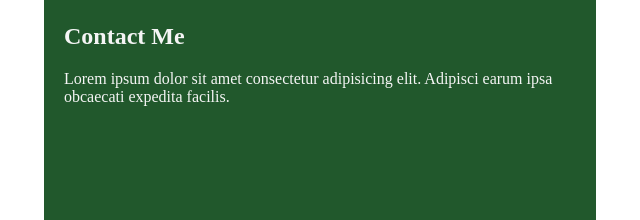
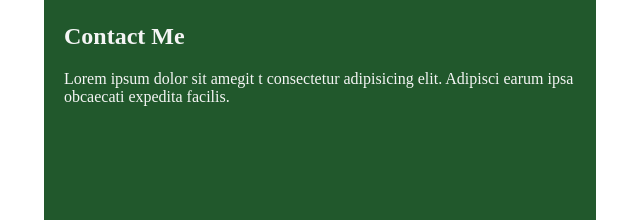
Before and after one commit to hothidhruv/Developer-Portfolio-Landing-Page---HTML-CSS-Project---In-Class---2luv9vd5e9wd, a plain HTML site: page index.html in a window 1280 px wide. Shown: the part 1450-1670 px from the top of the page, 0-640 px from the left. Drawn offline with Linux system fonts and the light colour scheme.

Commit message:
create project

```diff
--- a/index.html
+++ b/index.html
@@ -68,7 +68,7 @@
     <section class="bottom-section">
         <div class="box box1">
             <h1>Contact Me</h1>
-            <p>Lorem ipsum dolor sit amet consectetur adipisicing elit. Adipisci earum ipsa obcaecati expedita facilis.
+            <p>Lorem ipsum dolor sit amegit t consectetur adipisicing elit. Adipisci earum ipsa obcaecati expedita facilis.
             </p>
         </div>
         <div class="box box2">
```
Also changed, not shown: card1.jpeg (added), card2.avif (added), card3.avif (added), first.jpg (added), seconde.jpg (added), 1 other file.
